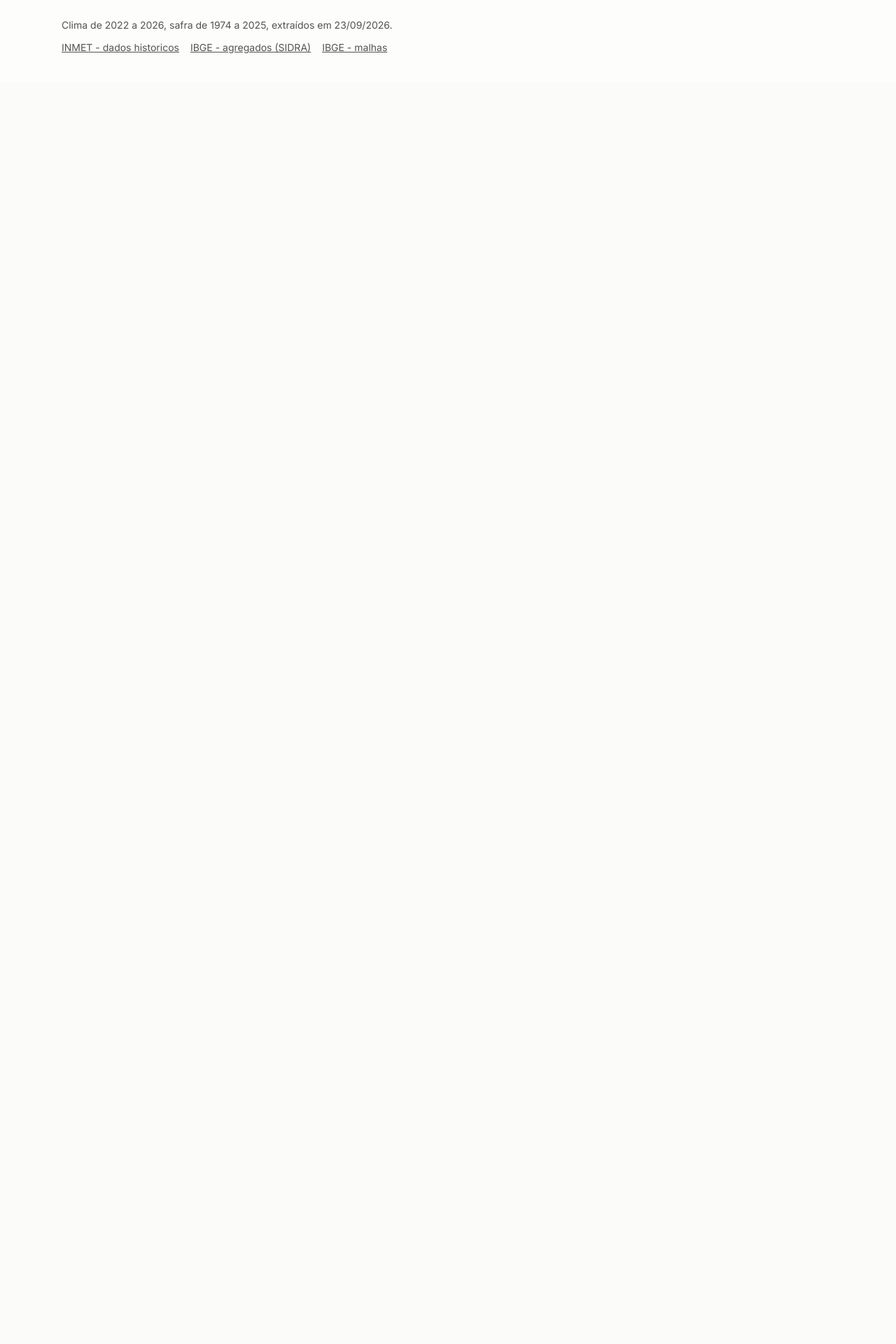
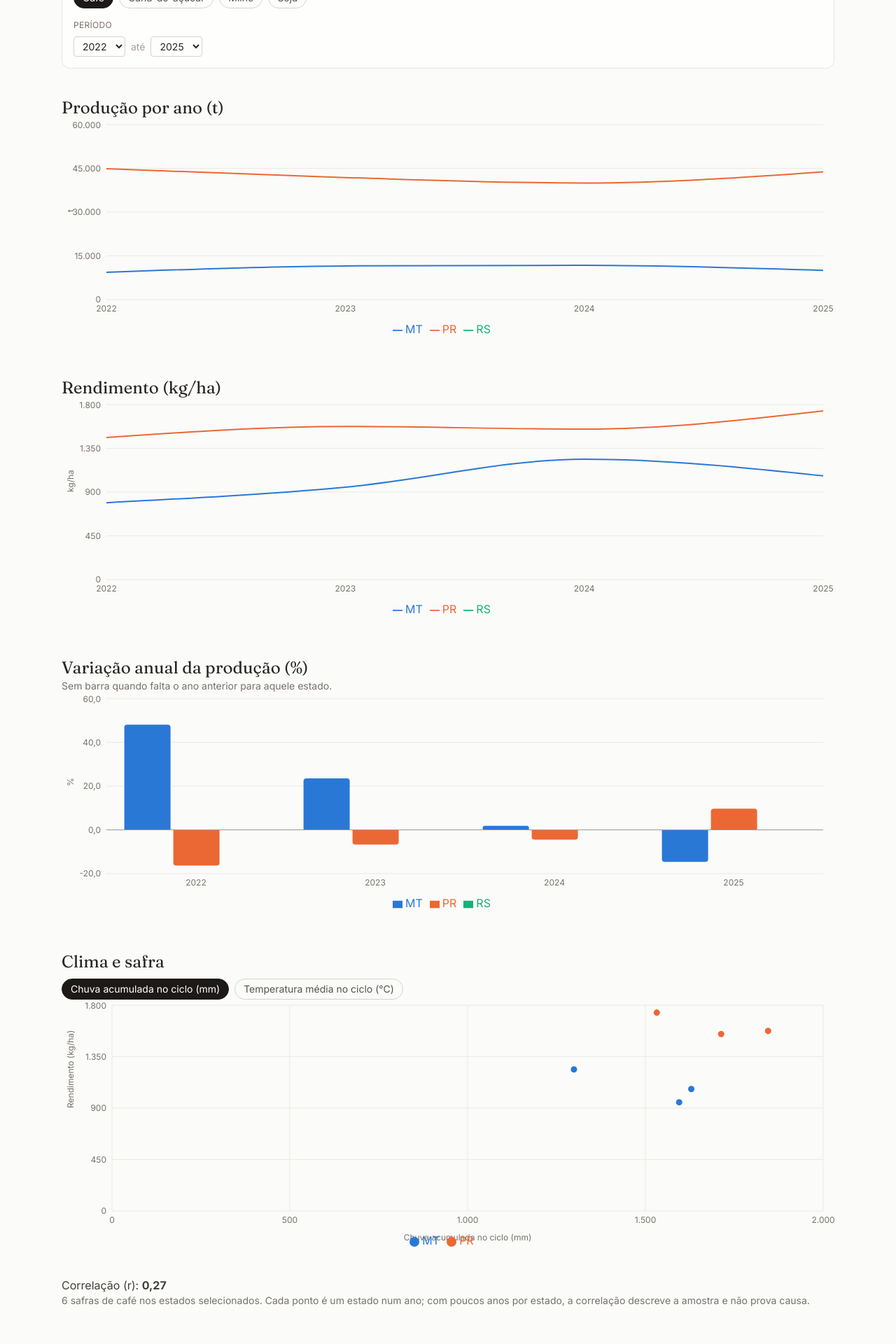
Before and after one commit to antoniolaprov/agroclima-analytics, a Next.js app in the folder web/: page /safra in a window 1280 px wide. Shown: the part 340-2260 px from the top of the page at 70% size. Before the commit the page ends 800 px from the top, so only its background shows below. Built offline with nearby package versions, Linux system fonts and the light colour scheme.

Commit message:
Build the harvest page with the climate crossing

```diff
--- a/web/app/safra/page.tsx
+++ b/web/app/safra/page.tsx
@@ -1,3 +1,11 @@
+import { Suspense } from "react";
+import { Safra } from "@/src/paginas/Safra";
+import { carregarClimaSafra, carregarMeta, carregarSafra } from "@/src/lib/dados";
+
 export default function PaginaSafra() {
-  return <h1 className="mx-auto max-w-6xl px-6 py-16 font-serif text-4xl">Safra</h1>;
+  return (
+    <Suspense>
+      <Safra safra={carregarSafra()} climaSafra={carregarClimaSafra()} meta={carregarMeta()} />
+    </Suspense>
+  );
 }
--- /dev/null
+++ b/web/src/lib/correlacao.ts
@@ -0,0 +1,19 @@
+export function correlacao(pares: [number, number][]): number | null {
+  const validos = pares.filter(([x, y]) => Number.isFinite(x) && Number.isFinite(y));
+  if (validos.length < 3) return null;
+
+  const n = validos.length;
+  const mediaX = validos.reduce((soma, [x]) => soma + x, 0) / n;
+  const mediaY = validos.reduce((soma, [, y]) => soma + y, 0) / n;
+
+  let covariancia = 0;
+  let variaciaX = 0;
+  let variaciaY = 0;
+  for (const [x, y] of validos) {
+    covariancia += (x - mediaX) * (y - mediaY);
+    variaciaX += (x - mediaX) ** 2;
+    variaciaY += (y - mediaY) ** 2;
+  }
+  if (variaciaX === 0 || variaciaY === 0) return null;
+  return covariancia / Math.sqrt(variaciaX * variaciaY);
+}
--- /dev/null
+++ b/web/src/paginas/Safra.tsx
@@ -0,0 +1,158 @@
+"use client";
+
+import { useMemo, useRef, useState } from "react";
+import { Filtros } from "@/src/filtros/Filtros";
+import { useFiltros } from "@/src/filtros/useFiltros";
+import { Barras } from "@/src/graficos/Barras";
+import { Dispersao } from "@/src/graficos/Dispersao";
+import { Linha } from "@/src/graficos/Linha";
+import { atribuir } from "@/src/lib/cores";
+import { correlacao } from "@/src/lib/correlacao";
+import type { LinhaClimaSafra, LinhaSafra, Meta } from "@/src/lib/dados";
+import { cultura as nomeCultura, numero } from "@/src/lib/formato";
+
+const EIXOS = {
+  precip_ciclo: "Chuva acumulada no ciclo (mm)",
+  temp_media_ciclo: "Temperatura média no ciclo (°C)",
+} as const;
+
+type Eixo = keyof typeof EIXOS;
+
+function pivotarPorAno(linhas: LinhaSafra[], campo: keyof LinhaSafra) {
+  const porAno = new Map<number, Record<string, string | number | null>>();
+  for (const linha of linhas) {
+    const registro = porAno.get(linha.ano) ?? { ano: linha.ano };
+    registro[linha.uf] = linha[campo] as number | null;
+    porAno.set(linha.ano, registro);
+  }
+  return [...porAno.values()].sort((a, b) => Number(a.ano) - Number(b.ano));
+}
+
+export function Safra({
+  safra, climaSafra, meta,
+}: {
+  safra: LinhaSafra[];
+  climaSafra: LinhaClimaSafra[];
+  meta: Meta;
+}) {
+  const atribuidas = useRef<Record<string, string>>({});
+  const [eixo, setEixo] = useState<Eixo>("precip_ciclo");
+  const { filtros, definir } = useFiltros({
+    ufs: ["MT", "PR", "RS"],
+    culturas: meta.culturas.slice(0, 1),
+    anoIni: meta.anos_clima[0],
+    anoFim: meta.anos_safra[meta.anos_safra.length - 1],
+  });
+
+  const cultura = filtros.culturas[0];
+  const selecionadas = useMemo(
+    () =>
+      safra.filter(
+        (linha) =>
+          filtros.ufs.includes(linha.uf) &&
+          linha.cultura === cultura &&
+          linha.ano >= filtros.anoIni &&
+          linha.ano <= filtros.anoFim,
+      ),
+    [safra, filtros, cultura],
+  );
+
+  const cruzamento = useMemo(
+    () =>
+      climaSafra.filter(
+        (linha) =>
+          filtros.ufs.includes(linha.uf) &&
+          linha.cultura === cultura &&
+          linha.ano >= filtros.anoIni &&
+          linha.ano <= filtros.anoFim,
+      ),
+    [climaSafra, filtros, cultura],
+  );
+
+  const cores = atribuir(filtros.ufs, atribuidas.current);
+  const series = filtros.ufs.map((uf) => ({ chave: uf, nome: uf, cor: cores[uf] }));
+
+  const grupos = filtros.ufs
+    .map((uf) => ({
+      nome: uf,
+      cor: cores[uf],
+      pontos: cruzamento
+        .filter((linha) => linha.uf === uf && linha[eixo] !== null && linha.rendimento !== null)
+        .map((linha) => ({ x: linha[eixo] as number, y: linha.rendimento as number })),
+    }))
+    .filter((grupo) => grupo.pontos.length > 0);
+
+  const r = correlacao(grupos.flatMap((grupo) => grupo.pontos.map((ponto) => [ponto.x, ponto.y] as [number, number])));
+  const totalPontos = grupos.reduce((soma, grupo) => soma + grupo.pontos.length, 0);
+
+  return (
+    <div className="mx-auto max-w-6xl px-6 py-12">
+      <h1 className="font-serif text-4xl text-stone-900">Safra</h1>
+      <div className="mt-6">
+        <Filtros
+          filtros={filtros}
+          definir={definir}
+          ufsDisponiveis={meta.ufs}
+          culturasDisponiveis={meta.culturas}
+          anos={meta.anos_safra}
+        />
+      </div>
+
+      {selecionadas.length === 0 ? (
+        <p className="mt-10 text-stone-600">Sem dados para os filtros selecionados.</p>
+      ) : (
+        <div className="mt-10 space-y-12">
+          <section>
+            <h2 className="font-serif text-2xl">Produção por ano (t)</h2>
+            <Linha dados={pivotarPorAno(selecionadas, "producao")} x="ano" series={series} rotuloY="t" casas={0} />
+          </section>
+
+          <section>
+            <h2 className="font-serif text-2xl">Rendimento (kg/ha)</h2>
+            <Linha dados={pivotarPorAno(selecionadas, "rendimento")} x="ano" series={series} rotuloY="kg/ha" casas={0} />
+          </section>
+
+          <section>
+            <h2 className="font-serif text-2xl">Variação anual da produção (%)</h2>
+            <p className="text-sm text-stone-500">Sem barra quando falta o ano anterior para aquele estado.</p>
+            <Barras dados={pivotarPorAno(selecionadas, "var_producao_aa")} x="ano" series={series} rotuloY="%" casas={1} linhaZero />
+          </section>
+
+          <section>
+            <h2 className="font-serif text-2xl">Clima e safra</h2>
+            <div className="mt-2 flex gap-2 text-sm">
+              {(Object.keys(EIXOS) as Eixo[]).map((opcao) => (
+                <button
+                  key={opcao}
+                  type="button"
+                  onClick={() => setEixo(opcao)}
+                  aria-pressed={eixo === opcao}
+                  className={`rounded-full border px-3 py-1 ${
+                    eixo === opcao ? "border-stone-900 bg-stone-900 text-white" : "border-stone-300 text-stone-600"
+                  }`}
+                >
+                  {EIXOS[opcao]}
+                </button>
+              ))}
+            </div>
+            {grupos.length === 0 ? (
+              <p className="mt-6 text-stone-600">Nenhuma safra com ciclo completo nesta seleção.</p>
+            ) : (
+              <>
+                <Dispersao grupos={grupos} rotuloX={EIXOS[eixo]} rotuloY="Rendimento (kg/ha)" />
+                <p className="mt-4 text-stone-700">
+                  Correlação (r): <strong>{r === null ? "-" : numero(r, 2)}</strong>
+                </p>
+                <p className="text-sm text-stone-500">
+                  {totalPontos} safras de {nomeCultura(cultura).toLocaleLowerCase("pt-BR")} nos estados selecionados.
+                  Cada ponto é um estado num ano; com poucos anos por estado, a correlação descreve a amostra e não
+                  prova causa.
+                </p>
+              </>
+            )}
+          </section>
+        </div>
+      )}
+    </div>
+  );
+}
```
Also changed, not shown: 2 other files (tests, documents, lock files or other folders).
